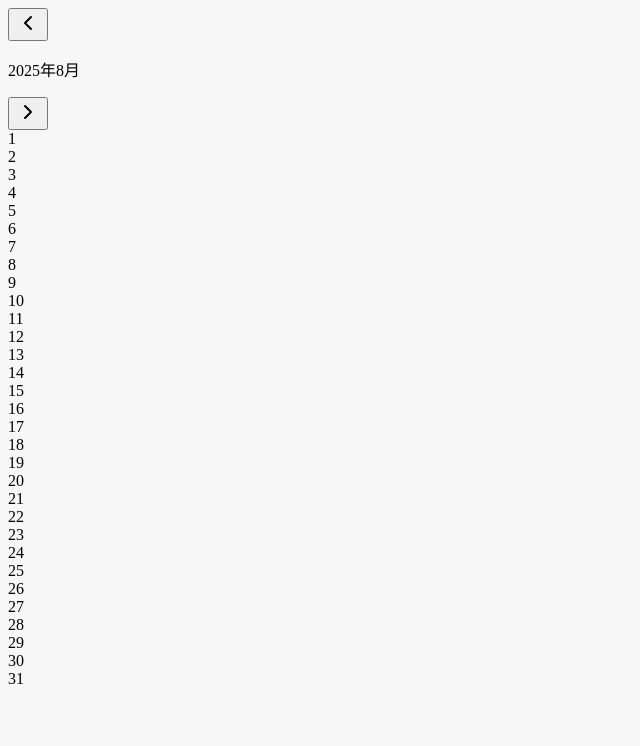
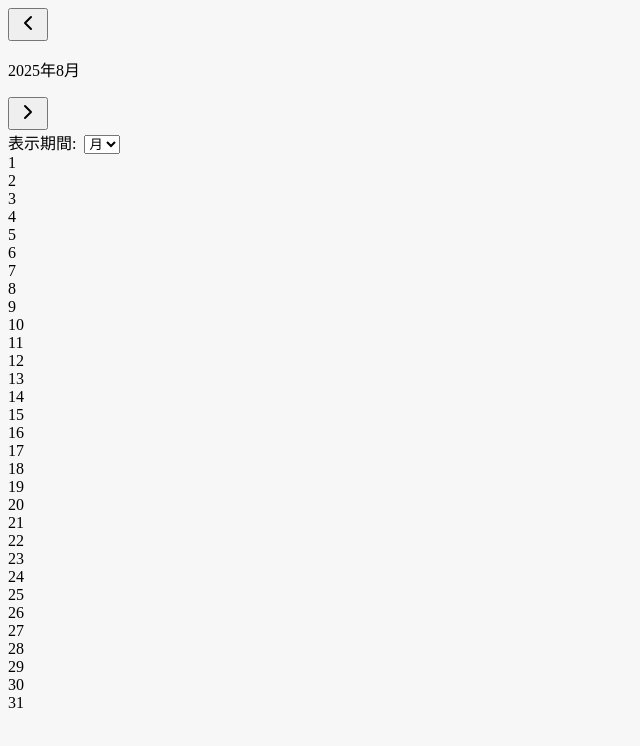
Before and after one commit to umeshimaru/calendar_next_pra-, a Next.js app: page / in a window 1280 px wide. Shown: the top 746 px of the page, without its empty margins (0-640 px from the left). Built offline with nearby package versions, Linux system fonts and the light colour scheme.

Commit message:
monthlyカレンダー作成

```diff
--- a/app/page.tsx
+++ b/app/page.tsx
@@ -1,23 +1,42 @@
 'use client'
 
-import Calendar from '../components/templates/Calendar'
-import { useState } from 'react'
+import MonthlyCalendar from '@/components/templates/MonthlyCalendar'
+
+import { useContext, useState } from 'react'
 import { getYear, getMonth } from 'date-fns'
-import { YearMonthContextProvider } from '../contexts/YearMonthContext'
+import { YearMonthContextProvider, YearMonthContext } from '../contexts/YearMonthContext'
+import { Period } from '../contexts/YearMonthContext'
+import WeeklyCalendar from '@/components/templates/WeeklyCalndar'
 
 const now = new Date()
 const thisYear = getYear(now)
 const thisMonth = getMonth(now) + 1
 
+
+
+
+
 export default function Home() {
+
+
   const [defaultYear, setDefaultYear] = useState<number>(thisYear)
   const [defaultMonth, setDefaultMonth] = useState<number>(thisMonth)
+   const [period, setPeriod] = useState<Period>("month");
+
 
   return (
     <YearMonthContextProvider.Provider
-      value={{ defaultYear, setDefaultYear, defaultMonth, setDefaultMonth }}
+      value={{ defaultYear, setDefaultYear, defaultMonth, setDefaultMonth,period, setPeriod }}
     >
-      <Calendar />
+
+ {(() => {
+      switch (period) {
+        case 'week':
+          return <WeeklyCalendar />;
+        case 'month':
+          return <MonthlyCalendar/>;
+      }
+    })()}
     </YearMonthContextProvider.Provider>
   )
 }
--- /dev/null
+++ b/components/atoms/DateRangeSelector.tsx
@@ -0,0 +1,42 @@
+"use client";
+
+
+import React from "react";
+import { useContext } from "react";
+import { YearMonthContext, YearMonthContextProvider } from "@/contexts/YearMonthContext";
+import { Period } from "@/contexts/YearMonthContext";
+
+
+type PeriodType = Pick<YearMonthContext, "period" | "setPeriod">;
+
+export const DateRangeSelector= () => {
+ const context  = useContext(YearMonthContextProvider);
+ if (!context) {
+    throw new Error(
+      'DateRangeSelector must be used within YearMonthContextProvider'
+    );
+  }
+    const { period, setPeriod } :PeriodType  = context;
+  // const [period, setPeriod] = useState<PeriodType>("month");
+
+  const onChange = (newPeriod: Period) => {
+    setPeriod(newPeriod);
+    // ここで新しい期間を設定するロジックを追加できます
+
+  };
+  return (
+    <div>
+      <label htmlFor="period" style={{ marginRight: "8px" }}>
+        表示期間:
+      </label>
+      <select
+        id="period"
+        value={period}
+        onChange={(e) => onChange(e.target.value as Period)}
+      >
+        <option value="week">週</option>
+        <option value="month">月</option>
+      </select>
+    </div>
+  );
+};
--- a/components/organisms/Header.tsx
+++ b/components/organisms/Header.tsx
@@ -1,7 +1,13 @@
 import YearMonthWithButton from '../molecules/YearMonthWithButton'
+import { DateRangeSelector } from '../atoms/DateRangeSelector'
 
 const Header = () => {
-  return <YearMonthWithButton />
+  return (
+    <>
+   <YearMonthWithButton />
+    <DateRangeSelector />
+
+  </>
+)
 }
-
 export default Header
--- a/components/templates/Calendar.tsx
+++ b/components/templates/MonthlyCalendar.tsx
@@ -7,7 +7,7 @@ import {
 
 type CalendarDatesProp = CalendarDataProps['calendarDates']
 
-const Calendar = () => {
+const MonthlyCalendar = () => {
   const { calendarDates }: { calendarDates: CalendarDatesProp } =
     useCalendarDays()
 
@@ -19,4 +19,4 @@ const Calendar = () => {
   )
 }
 
-export default Calendar
+export default MonthlyCalendar
--- /dev/null
+++ b/components/templates/WeeklyCalndar.tsx
@@ -0,0 +1,13 @@
+
+
+const WeeklyCalendar = () => {
+  return (
+    <div>
+      {/* ここに週次カレンダーのコンテンツを追加 */}
+      <h2>Weekly Calendar</h2>
+      {/* 例: 日付ごとのイベントリストなど */}
+    </div>
+  );
+}
+
+export default WeeklyCalendar;
--- a/contexts/YearMonthContext.tsx
+++ b/contexts/YearMonthContext.tsx
@@ -1,13 +1,25 @@
 'use client'
 
 import { createContext } from 'react'
+
+
+
+
+export type  Period =  "month" | "week" ;
+
+
 
 export type YearMonthContext = {
   defaultYear: number
   setDefaultYear: React.Dispatch<React.SetStateAction<number>>
   defaultMonth: number
   setDefaultMonth: React.Dispatch<React.SetStateAction<number>>
+  period: Period
+  setPeriod: React.Dispatch<React.SetStateAction<Period>>;
 }
+
+
+
 
 export const YearMonthContextProvider = createContext<
   YearMonthContext | undefined
```
